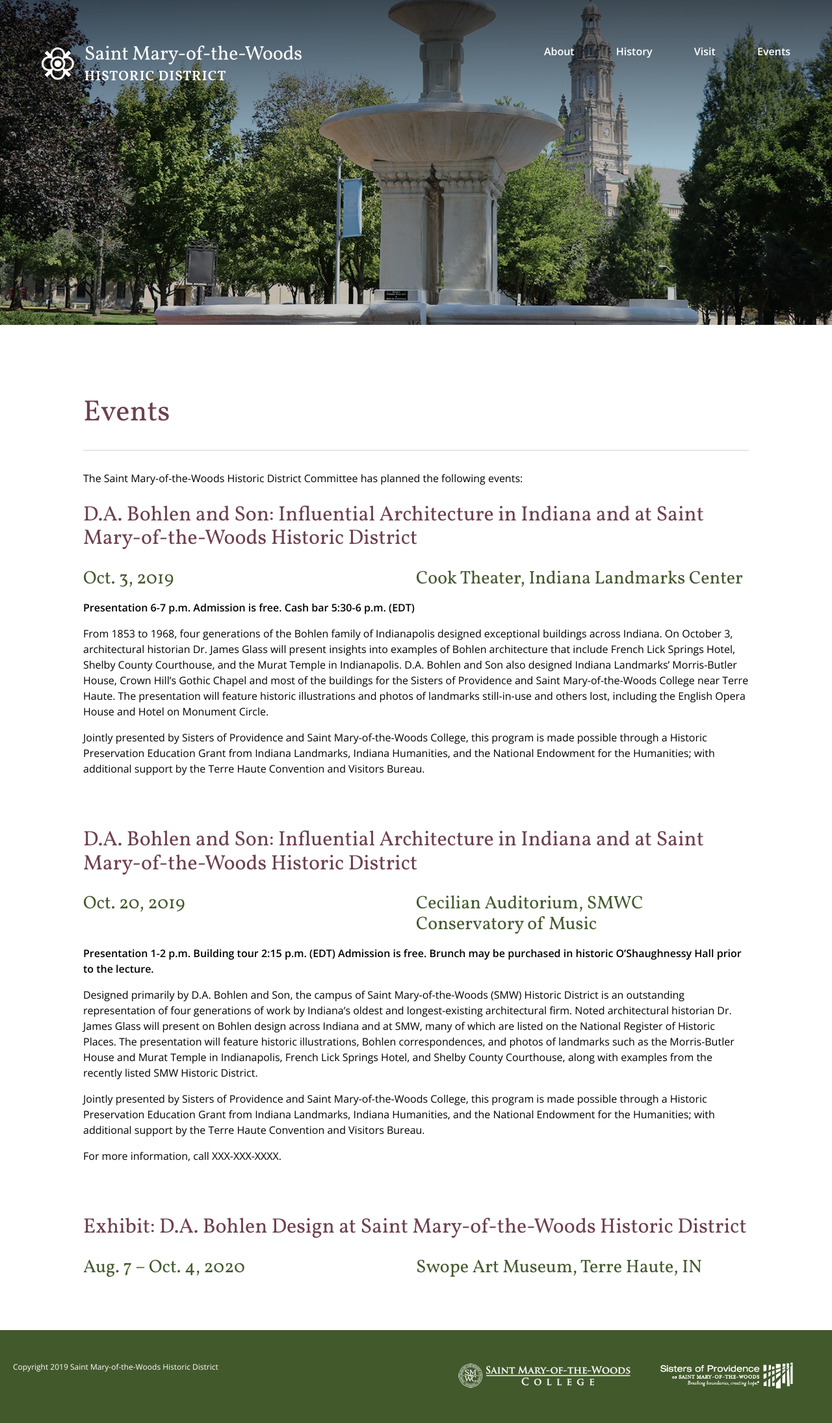
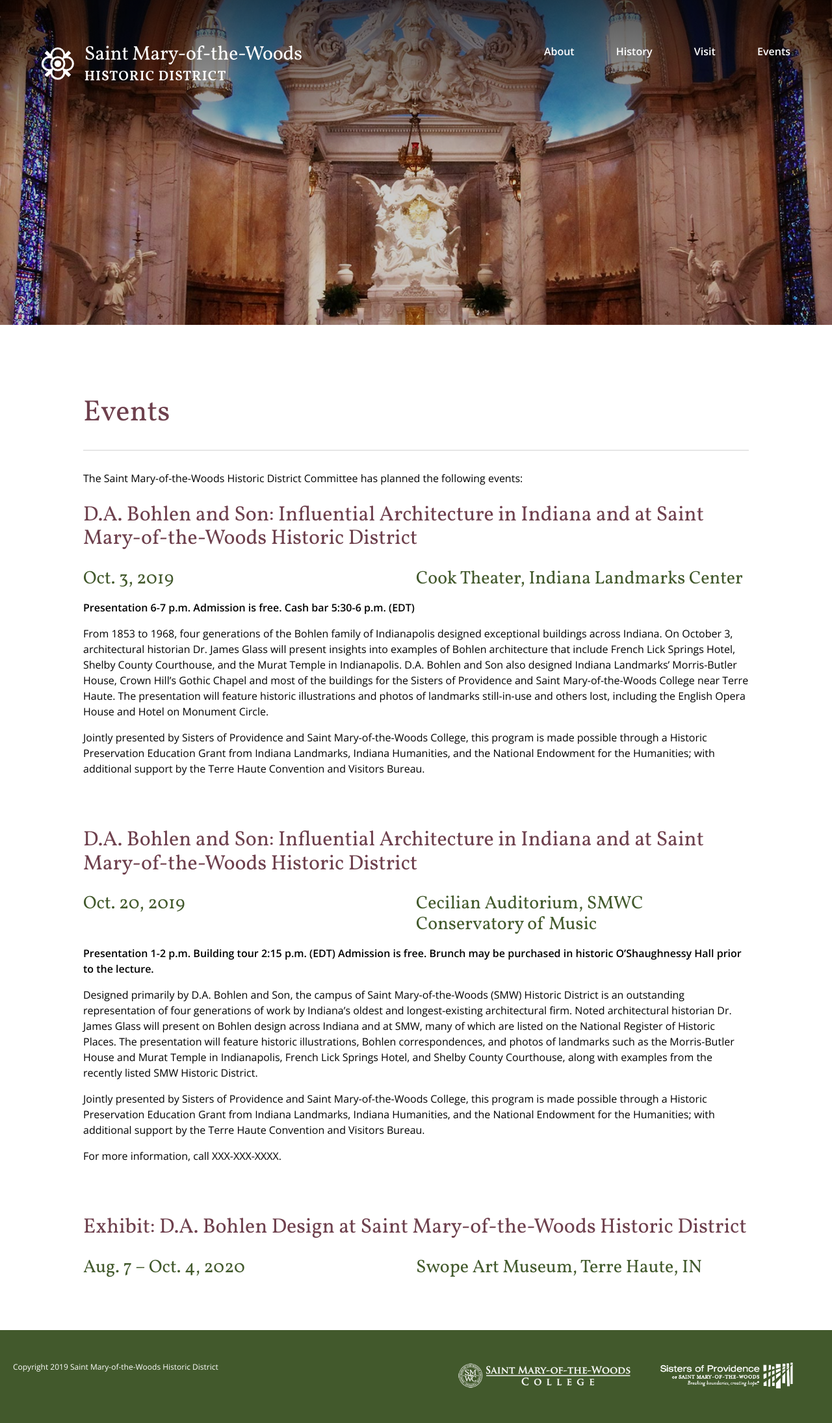
Before and after one commit to smwcollege/smw-historic-district, a Jekyll site: the page built from events.md, in a window 1280 px wide. Shown: the whole page at 65% size. Built offline with Jekyll 4.4.1, drawn with Linux system fonts in a browser that asks for light colours.

Commit message:
Updates to content and images

```diff
--- a/_layouts/frontpage.html
+++ b/_layouts/frontpage.html
@@ -18,12 +18,12 @@ layout: default
         <a href="/about"><div class="cta">
             <img src="/assets/images/locations/The-Grotto-sm.jpg" alt=" " />
             <h2>About ></h2>
-            <div class="cta-description">Lorem ipsum dolor sit amet, consectetur adipiscing elit. </div>
+            <div class="cta-description">Explore the beauty of the architecture.</div>
         </div></a>
         <a href="/history"><div class="cta">
             <img src="/assets/images/locations/Le-Fer-Hall-exterior-sm.jpg" alt=" " />
             <h2>History ></h2>
-            <div class="cta-description">Lorem ipsum dolor sit amet, consectetur adipiscing elit. </div>
+            <div class="cta-description">Discover how it all began in 1840.</div>
         </div></a>
         <a href="/visit"><div class="cta">
             <img src="/assets/images/locations/Bridge-sm.jpg" alt=" " />
--- a/_layouts/visit.html
+++ b/_layouts/visit.html
@@ -63,7 +63,7 @@ layout: page
 </div>
 <div class="three-cta fullwidth">
     <a href="https://spsmw.org/visit/group-tours/"><div class="cta">
-        <img src="/assets/images/smw_avenue.jpg" alt=" " />
+        <img src="/assets/images/locations/White-Violet-Center-sm.jpg" alt=" " />
         <h2>Tours ></h2>
         <div class="cta-description">Schedule a tour for your group or organization.</div>
     </div></a>
@@ -72,8 +72,8 @@ layout: page
         <h2>Visit Terre Haute ></h2>
         <div class="cta-description">Spend time in Terre Haute and visit other exciting locations.</div>
     </div></a>
-    <a href="#"><div class="cta">
-        <img src="/assets/images/smw_avenue.jpg" alt=" " />
+    <a href="/events"><div class="cta">
+        <img src="/assets/images/locations/Guerin-Hall-Lion-Head-sm.jpg" alt=" " />
         <h2>Events ></h2>
         <div class="cta-description">Learn more about the incredible architectural details of the Historic District.</div>
     </div></a>
--- a/events.md
+++ b/events.md
@@ -1,6 +1,6 @@
 ---
 layout: events
 title: Events
-banner-url: /assets/images/locations/Fountain.jpg
+banner-url: /assets/images/locations/Blessed-Sacrament-Chapel.jpg
 ---
 The Saint Mary-of-the-Woods Historic District Committee has planned the following events:
```
Also changed, not shown: about.md (+4 -0 lines), history.md (+2 -0 lines), assets/images/locations/Guerin-Hall-Lion-Head-sm.jpg (added), assets/images/locations/Guerin-Hall-Lion-Head.jpg (added), assets/images/locations/Guerin-Hall-Rotunda-Pillar.jpg (added), assets/images/locations/White-Violet-Center-sm.jpg (added), assets/images/locations/White-Violet-Center.jpg (added).
